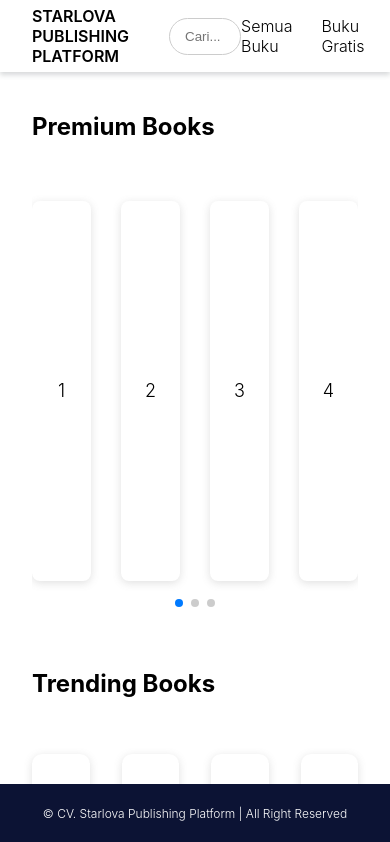
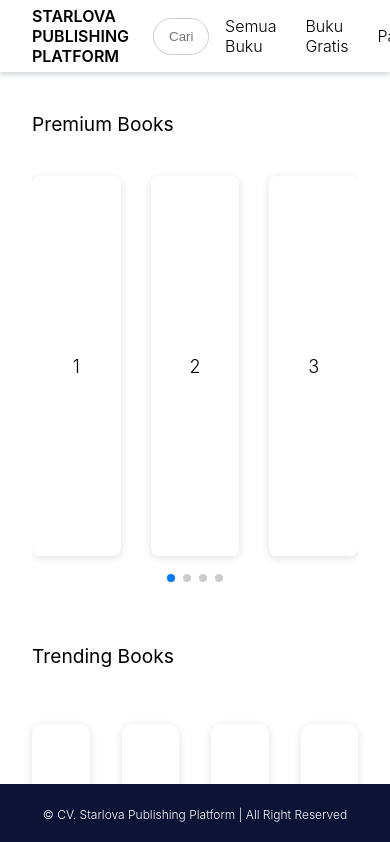
Before and after one commit to snipkode/Book, a Next.js app: page / in a window 390 px wide. Shown: the top 842 px of the page. Built offline with nearby package versions, Linux system fonts and the light colour scheme.

Commit message:
header stykcy and footer

```diff
--- a/components/Header/header.module.css
+++ b/components/Header/header.module.css
@@ -15,6 +15,7 @@
 
 .header-menu > .logo {
     width: 150px;
+    color: var(--tosca)
 }
 
 .header-menu > ul {
@@ -75,7 +76,7 @@
     width: 100%;
     font-weight: 300;
     justify-self: flex-end;
-    margin-left: 2.5rem;
+    margin-left: 1.5rem;
     flex: 1;
 }
 
--- a/components/Swiper/index.js
+++ b/components/Swiper/index.js
@@ -13,10 +13,24 @@ export default function App() {
   return (
     <>
       <Swiper
-        slidesPerView={4}
+        slidesPerView={3}
         spaceBetween={30}
         pagination={{
           clickable: true,
+        }}
+        breakpoints={{
+          640: {
+            slidesPerView: 2,
+            spaceBetween: 20,
+          },
+          768: {
+            slidesPerView: 4,
+            spaceBetween: 40,
+          },
+          1024: {
+            slidesPerView: 4,
+            spaceBetween: 30,
+          },
         }}
         modules={[Pagination]}
         className=" swiper mySwiper"
--- a/components/Trending/trending.module.css
+++ b/components/Trending/trending.module.css
@@ -7,7 +7,7 @@
 }
 .grid-item {
     width: 100%;
-    height: 400px;
+    height: 380px;
     border-radius: 10px;
     /* border: 1px solid #ccc; */
     display: flex;
--- a/pages/index.js
+++ b/pages/index.js
@@ -9,12 +9,12 @@ export default function Home() {
       <div className="content">
         <div className="section-content">
           <div className="section">
-            <h2>Premium Books</h2>
+            <h4>Premium Books</h4>
           </div>
           <Swiper />
         </div>
         <div className="section">
-          <h2>Trending Books</h2>
+          <h4>Trending Books</h4>
         </div>
         <div className="section-content">
           <Trending />
--- a/styles/globals.css
+++ b/styles/globals.css
@@ -31,6 +31,7 @@ a {
 
 .section > h4 {
   font-weight: 400;
+  font-size: 1.2rem;
   margin: 1.2rem 0.5rem 0 0;
 }
 
```
